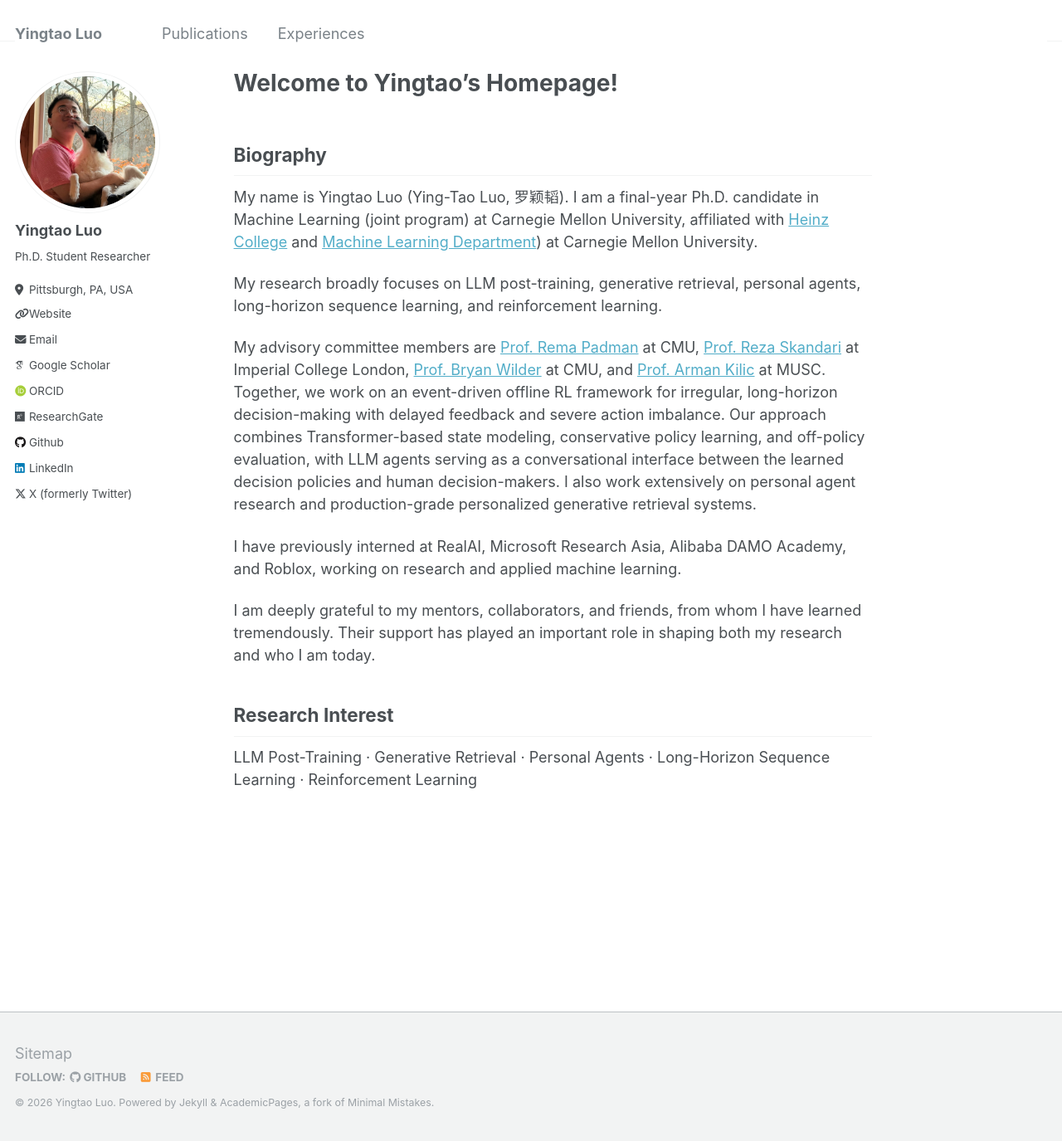
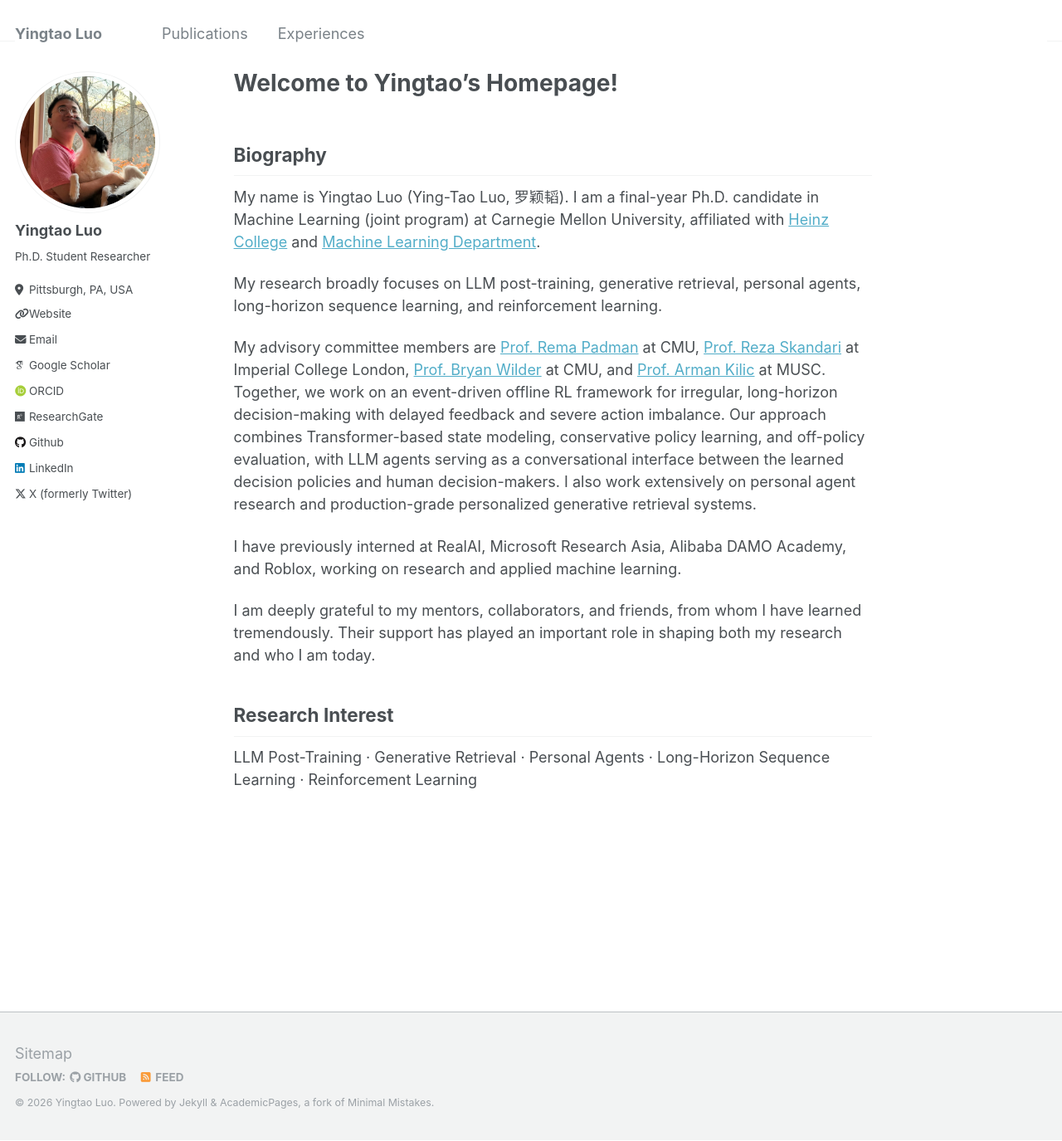
Before and after one commit to yingtaoluo/yingtaoluo.github.io, a Jekyll site: the page built from _pages/about.md, in a window 1280 px wide and 1375 px high. Shown: the whole window at 83% size. Built offline with Jekyll 4.4.1, drawn with Linux system fonts in a browser that asks for light colours; some web fonts are replaced.

Commit message:
Fix typo in biography section of about page
Removed extra parenthesis in biography section.

```diff
--- a/_pages/about.md
+++ b/_pages/about.md
@@ -9,7 +9,7 @@ redirect_from:
 ---
 
 ## Biography
-My name is Yingtao Luo (Ying-Tao Luo, 罗颖韬). I am a final-year Ph.D. candidate in Machine Learning (joint program) at Carnegie Mellon University, affiliated with [Heinz College](https://www.heinz.cmu.edu/) and [Machine Learning Department](https://www.ml.cmu.edu/people/phd-students.html)) at Carnegie Mellon University.
+My name is Yingtao Luo (Ying-Tao Luo, 罗颖韬). I am a final-year Ph.D. candidate in Machine Learning (joint program) at Carnegie Mellon University, affiliated with [Heinz College](https://www.heinz.cmu.edu/) and [Machine Learning Department](https://www.ml.cmu.edu/people/phd-students.html).
 
 My research broadly focuses on LLM post-training, generative retrieval, personal agents, long-horizon sequence learning, and reinforcement learning.
 
```
